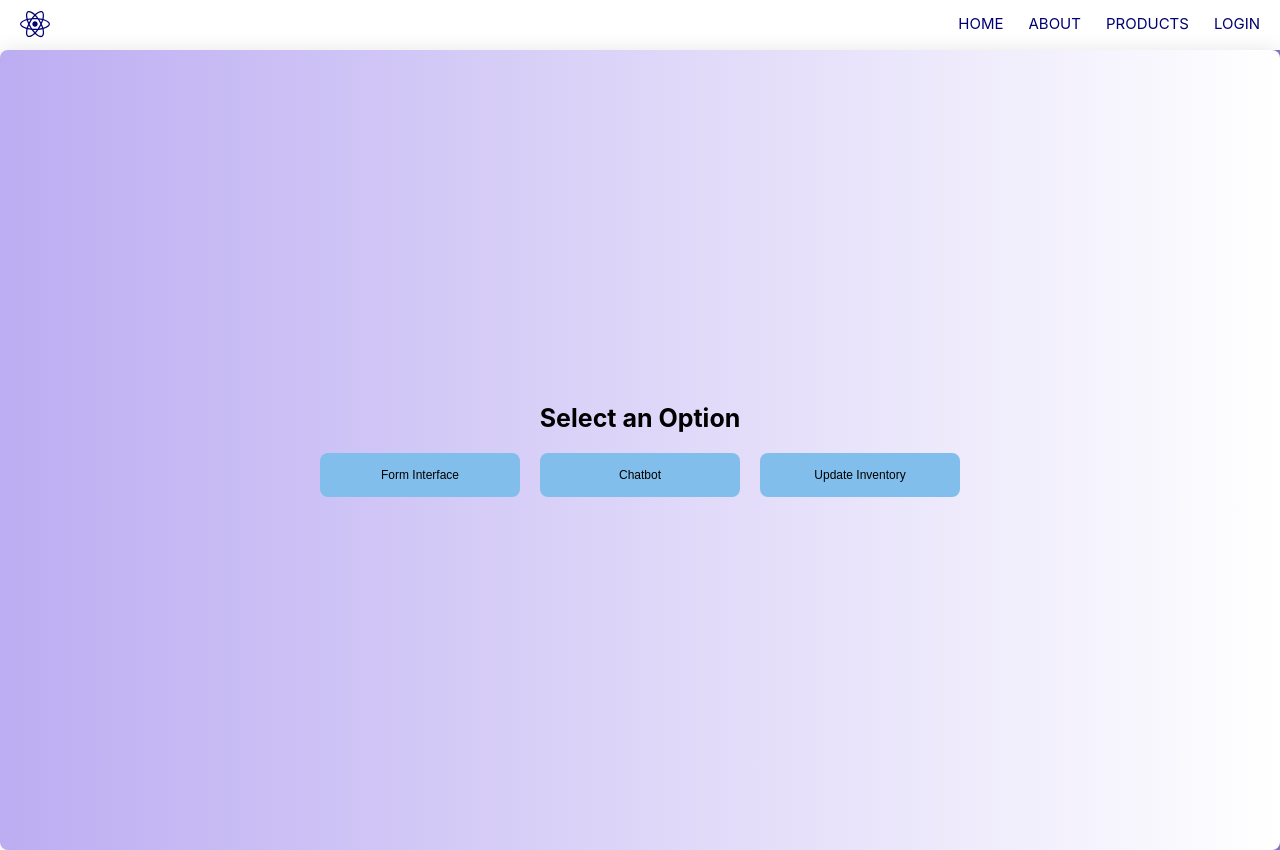
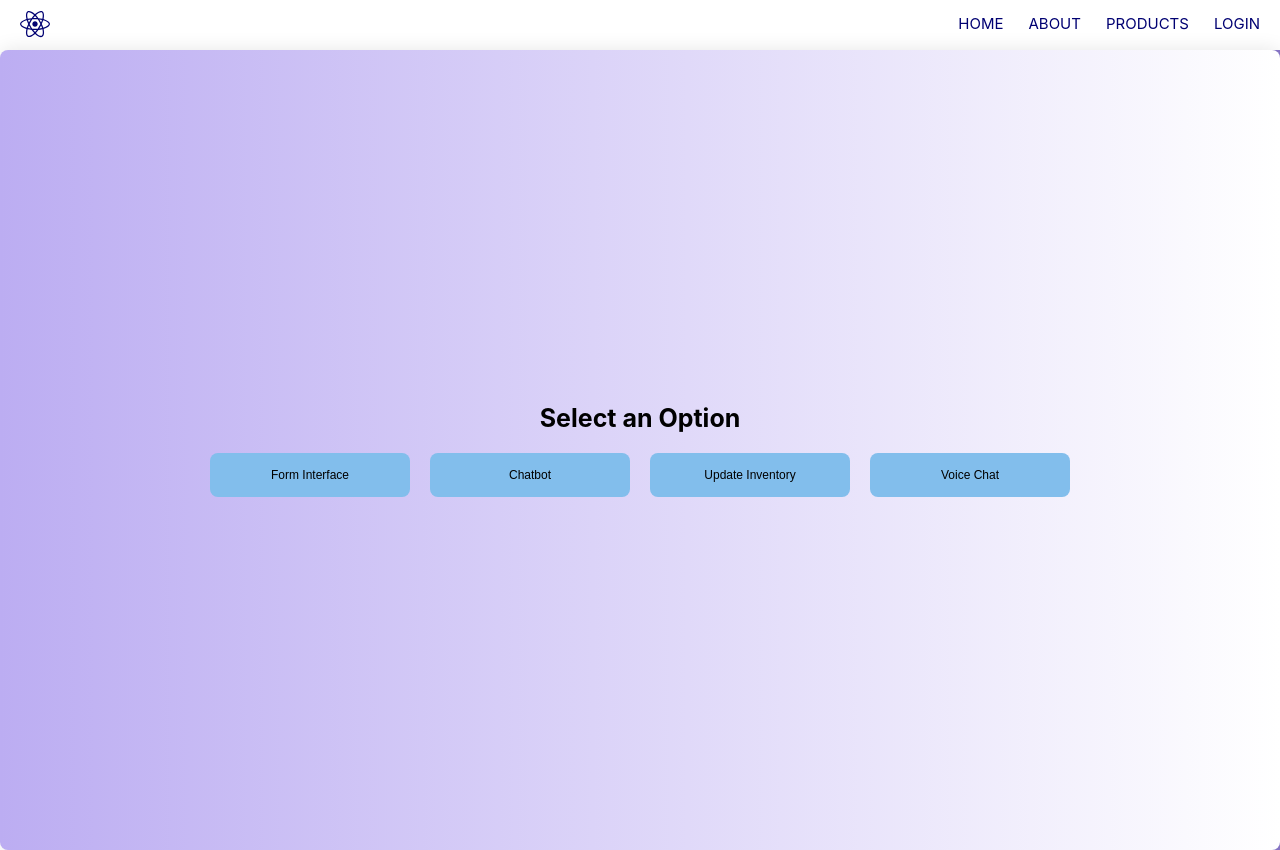
Before and after one commit to mamali1009/frontend-react-car-rental, a React (Create React App) app: page /choice in a window 1280 px wide. Built offline with nearby package versions, Linux system fonts and the light colour scheme.

Commit message:
Update Choice.jsx

```diff
--- a/src/containers/Choice.jsx
+++ b/src/containers/Choice.jsx
@@ -6,12 +6,14 @@ const Choice = () => {
     const navigate = useNavigate();
 
     const handleSelection = (option) => {
-        if (option === 'form') {
-            navigate('/rental/form');
+        if (option === 'voice-chat') {
+            navigate('/rental/voice-chat');
         } else if (option === 'chatbot') {
             navigate('/rental/chat');
         } else if (option === 'inventory-update') {
             navigate('/rental/inventory-update');
+        } else if (option === 'voice-chat'){
+            navigate('/rental/voice-chat');
         }
 
     };
@@ -23,7 +25,7 @@ const Choice = () => {
                 <button className="wide-button" onClick={() => handleSelection('form')}>Form Interface</button>
                 <button className="wide-button" onClick={() => handleSelection('chatbot')}>Chatbot</button>
                 <button className="wide-button" onClick={() => handleSelection('inventory-update')}>Update Inventory</button>
-
+                <button className="wide-button" onClick={() => handleSelection('voice-chat')}>Voice Chat</button>
             </div>
         </div>
     );
```
